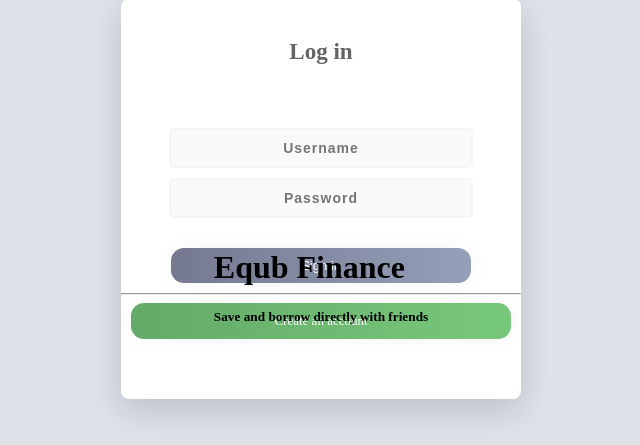
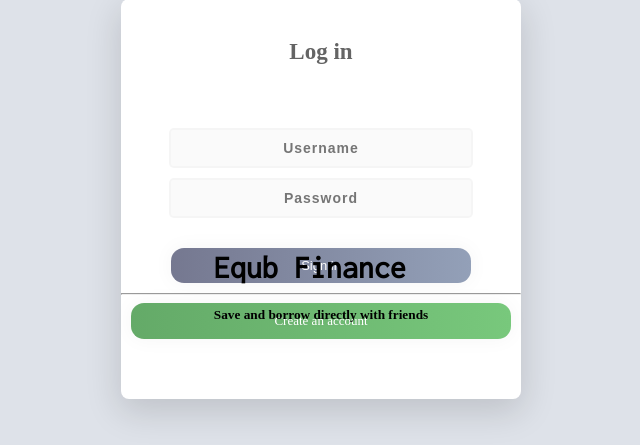
Before and after one commit to biruk-chafamo/Equb, a Django app: page /moneypool/log_in in a window 1280 px wide. Shown: the part 113-558 px from the top of the page, without its empty margins (319-959 px from the left). Run offline with Django 3.2, Linux system fonts and the light colour scheme; some libraries are stand-ins or nearby versions.

Commit message:
style changes

```diff
--- a/moneypool/templates/moneypool/new_log_in.html
+++ b/moneypool/templates/moneypool/new_log_in.html
@@ -2,7 +2,7 @@
 <html lang="en">
 <head>
     {% load static %}
-    <link rel="stylesheet" href="https://fonts.googleapis.com/css?family=Nerko+One&subset=cyrillic">
+    <link rel="stylesheet" href="https://fonts.googleapis.com/css?family=Nerko+One|Inconsolata&subset=cyrillic">
     <link rel="stylesheet" href="https://unpkg.com/bootstrap-material-design@4.1.1/dist/css/bootstrap-material-design.min.css" integrity="sha384-wXznGJNEXNG1NFsbm0ugrLFMQPWswR3lds2VeinahP8N0zJw9VWSopbjv2x7WCvX" crossorigin="anonymous">
     <link rel="stylesheet" type="text/css" href="{% static 'moneypool/css/log_in.css' %}?{% now 'U' %}">
     <meta name="viewport" content="width=device-width, initial-scale=1" />
@@ -13,8 +13,8 @@
 <body style="font-family: Nerko+One;">
 <div class="row">
 <div class="col-5">
-    <div class="logo">
-    <h1><b> Equb Finance </b></h1>
+    <div class="logo" >
+    <h1 style="font-family: Inconsolata"><b> Equb Finance </b></h1>
     <h5 > Save and borrow directly with friends</h5>
 </div>
 
```
Also changed, not shown: 1 other file.
